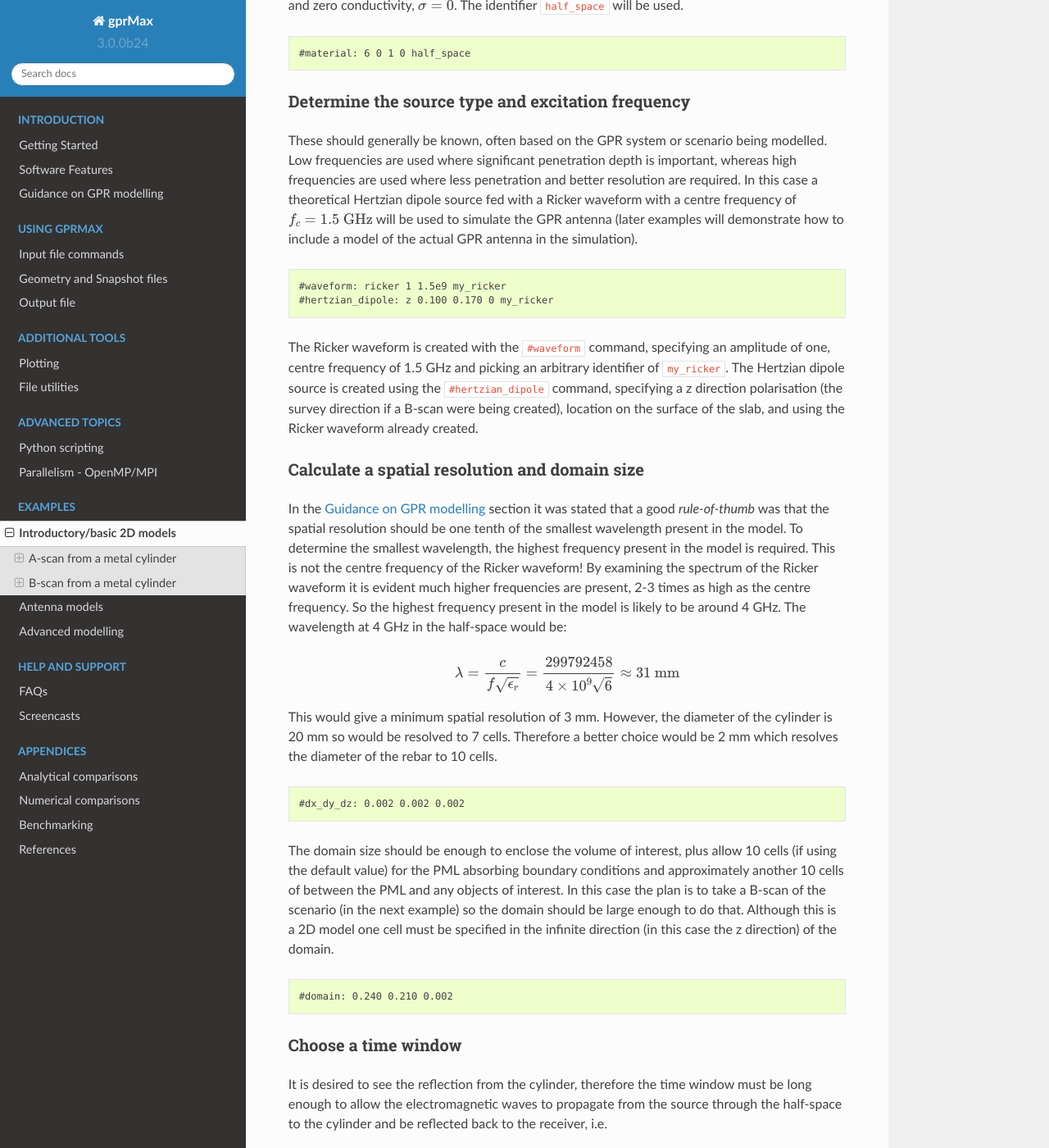
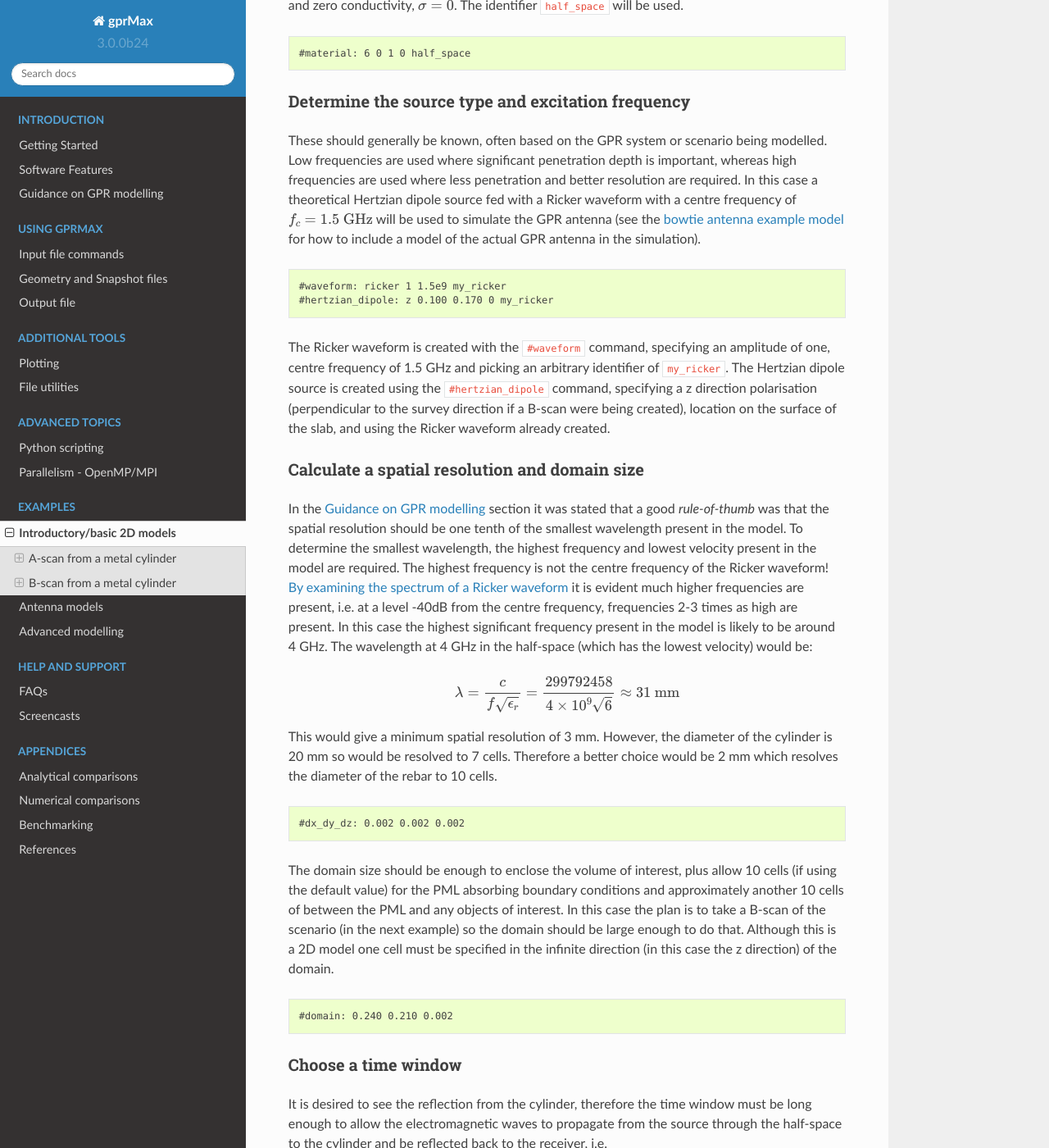
Before and after one commit to gprMax/gprMax, a Sphinx documentation site: the page built from docs/source/examples_simple_2D.rst, in a window 1280 px wide and 1400 px high, scrolled down 1411 px. Shown: the whole window at 82% size. Built offline with Sphinx 7.4.7 and the Read the Docs theme 2.0.0, drawn with Linux system fonts in a browser that asks for light colours; some of the changed text lies outside the part shown.

Commit message:
Updates to text describing cylinder_Ascan_2D example.

```diff
--- a/docs/source/examples_antennas.rst
+++ b/docs/source/examples_antennas.rst
@@ -56,6 +56,8 @@
 
     Detailed view of input admittance and impedance (resistance and reactance) and s11 parameter values of the antenna (:math:`\Delta f = 1.4~MHz`)
 
+
+.. _example-bowtie:
 
 Bowtie antenna model
 ====================
--- a/docs/source/examples_simple_2D.rst
+++ b/docs/source/examples_simple_2D.rst
@@ -40,19 +40,19 @@
 Determine the source type and excitation frequency
 --------------------------------------------------
 
-These should generally be known, often based on the GPR system or scenario being modelled. Low frequencies are used where significant penetration depth is important, whereas high frequencies are used where less penetration and better resolution are required. In this case a theoretical Hertzian dipole source fed with a Ricker waveform with a centre frequency of :math:`f_c=1.5~\textrm{GHz}` will be used to simulate the GPR antenna (later examples will demonstrate how to include a model of the actual GPR antenna in the simulation).
+These should generally be known, often based on the GPR system or scenario being modelled. Low frequencies are used where significant penetration depth is important, whereas high frequencies are used where less penetration and better resolution are required. In this case a theoretical Hertzian dipole source fed with a Ricker waveform with a centre frequency of :math:`f_c=1.5~\textrm{GHz}` will be used to simulate the GPR antenna (see the :ref:`bowtie antenna example model <example-bowtie>` for how to include a model of the actual GPR antenna in the simulation).
 
 .. code-block:: none
 
     #waveform: ricker 1 1.5e9 my_ricker
     #hertzian_dipole: z 0.100 0.170 0 my_ricker
 
-The Ricker waveform is created with the ``#waveform`` command, specifying an amplitude of one, centre frequency of 1.5 GHz and picking an arbitrary identifier of ``my_ricker``. The Hertzian dipole source is created using the ``#hertzian_dipole`` command, specifying a z direction polarisation (the survey direction if a B-scan were being created), location on the surface of the slab, and using the Ricker waveform already created.
+The Ricker waveform is created with the ``#waveform`` command, specifying an amplitude of one, centre frequency of 1.5 GHz and picking an arbitrary identifier of ``my_ricker``. The Hertzian dipole source is created using the ``#hertzian_dipole`` command, specifying a z direction polarisation (perpendicular to the survey direction if a B-scan were being created), location on the surface of the slab, and using the Ricker waveform already created.
 
 Calculate a spatial resolution and domain size
 ----------------------------------------------
 
-In the :ref:`guidance` section it was stated that a good *rule-of-thumb* was that the spatial resolution should be one tenth of the smallest wavelength present in the model. To determine the smallest wavelength, the highest frequency present in the model is required. This is not the centre frequency of the Ricker waveform! By examining the spectrum of the Ricker waveform it is evident much higher frequencies are present, 2-3 times as high as the centre frequency. So the highest frequency present in the model is likely to be around 4 GHz. The wavelength at 4 GHz in the half-space would be:
+In the :ref:`guidance` section it was stated that a good *rule-of-thumb* was that the spatial resolution should be one tenth of the smallest wavelength present in the model. To determine the smallest wavelength, the highest frequency and lowest velocity present in the model are required. The highest frequency is not the centre frequency of the Ricker waveform! :ref:`By examining the spectrum of a Ricker waveform <waveforms>` it is evident much higher frequencies are present, i.e. at a level -40dB from the centre frequency, frequencies 2-3 times as high are present. In this case the highest significant frequency present in the model is likely to be around 4 GHz. The wavelength at 4 GHz in the half-space (which has the lowest velocity) would be:
 
 .. math:: \lambda = \frac{c}{f \sqrt{\epsilon_r}} = \frac{299792458}{4\times 10^9 \sqrt{6}} \approx 31~\textrm{mm}
 
@@ -75,18 +75,18 @@
 
 .. math:: t = \frac{0.180}{\frac{c}{\sqrt{6}}} \approx 1.5~\textrm{ns}
 
-This is the minimum time required, but the pulse wavelet has a width of 1.2 ns, to allow for the entire pulse wavelet to be reflected back to the receiver an initial time window of 3 ns will be tested.
+This is the minimum time required, but the source waveform has a width of 1.2 ns, to allow for the entire source waveform to be reflected back to the receiver an initial time window of 3 ns will be tested.
 
 .. code-block:: none
 
     #time_window: 3e-9
 
-gprMax will calculate the time step required for the model using the CFL condition in 2D.
+The time step required for the model is automatically calculated using the :ref:`CFL condition in 2D <guidance>`.
 
 Create the objects
 ------------------
 
-Now physical objects can created for the half-space and the cylinder. First the ``#box`` command will be used to create the half-space and then the ``#cylinder`` command will be given which will overwrite the properties of the half-space with those of the cylinder at the location of the cylinder.
+Now physical objects can be created for the half-space and the cylinder. First the ``#box`` command will be used to create the half-space and then the ``#cylinder`` command will be given which will overwrite the properties of the half-space with those of the cylinder at the location of the cylinder.
 
 .. code-block:: none
 
@@ -102,6 +102,9 @@
 
     python -m gprMax user_models/cylinder_Ascan_2D.in
 
+.. tip::
+    * You can use the ``--geometry-only`` command line argument to build a model and produce any geometry views but not run the simulation. This option is useful for checking the geometry of the model is correct.
+
 View the results
 ----------------
 
@@ -111,14 +114,14 @@
 
     python -m tools.plot_Ascan user_models/cylinder_Ascan_2D.out
 
-:numref:`cylinder_Ascan_results` shows the time history of the electric and magnetic field components and currents at the receiver location. The :math:`E_z` field component can be converted to voltage which represents the A-scan (trace). The initial part of the signal (<1.5 ns) represents the direct wave from transmitter to receiver. Then comes the reflected wavelet from the metal cylinder.
+:numref:`cylinder_Ascan_results` shows the time history of the electric and magnetic field components and currents at the receiver location. The :math:`E_z` field component can be converted to voltage which represents the A-scan (trace). The initial part of the signal (<1.5 ns) represents the direct wave from transmitter to receiver. Then comes the reflected wavelet (~1.8-2.6 ns), which has opposite polarity, from the metal cylinder.
 
 .. _cylinder_Ascan_results:
 
 .. figure:: images/cylinder_Ascan_results.png
     :width: 600px
 
-    Field outputs from a model of a metal cylinder buried in a dielectric half-space.
+    Electric and magnetic field components and currents outputs from a model of a metal cylinder buried in a dielectric half-space.
 
 
 B-scan from a metal cylinder
```
